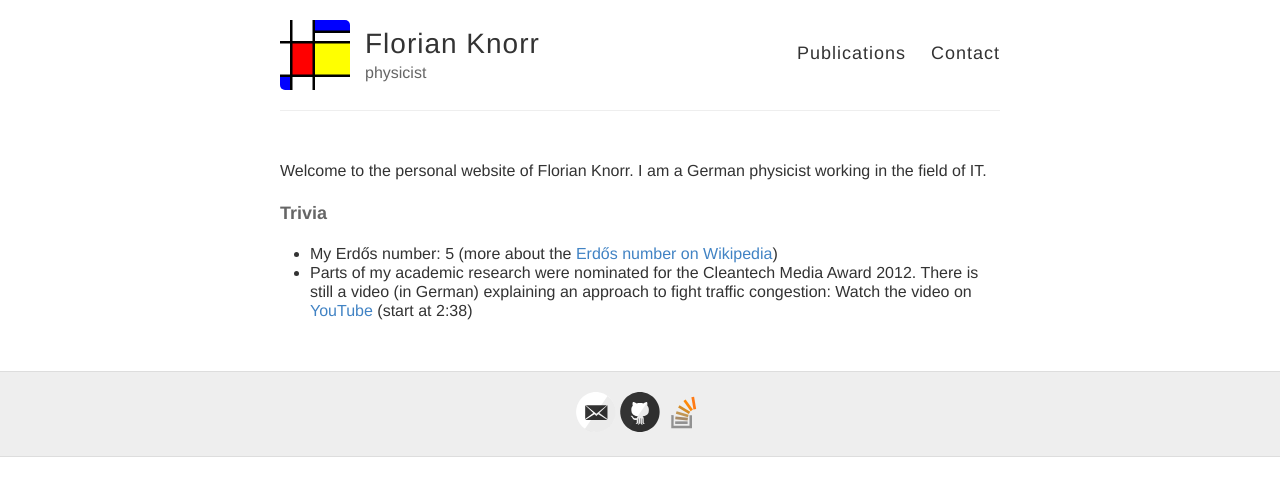
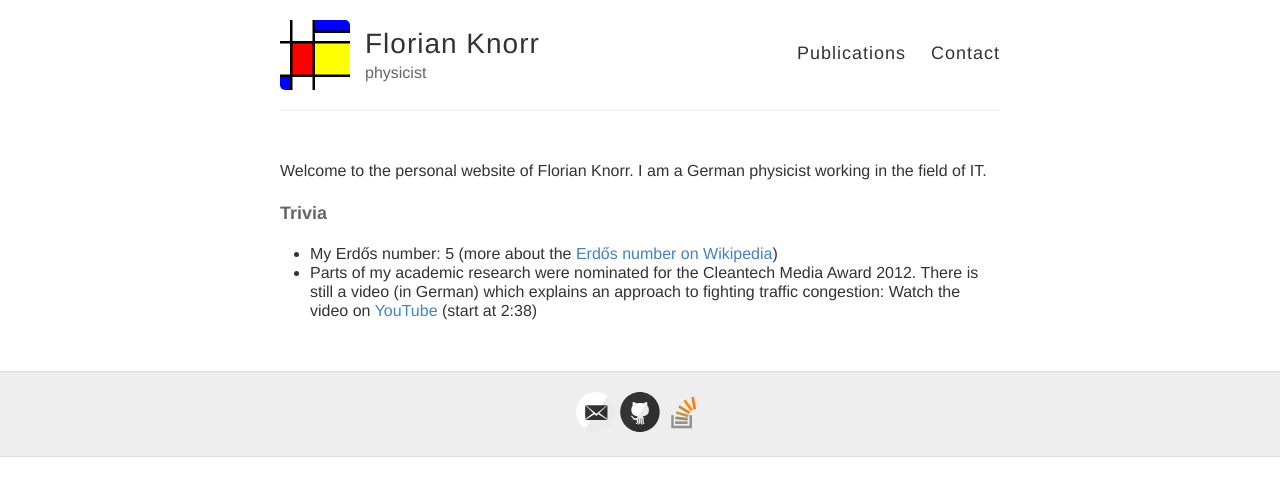
Before and after one commit to f-knorr/jekyll, a Jekyll site: the page built from index.md, in a window 1280 px wide. Shown: the top 496 px of the page. Built offline with Jekyll 4.4.1, drawn with Linux system fonts in a browser that asks for light colours; Markdown is read by kramdown in place of the engine named in the settings.

Commit message:
fix grammar

```diff
--- a/index.md
+++ b/index.md
@@ -8,6 +8,6 @@ I am a German physicist working in the field of IT.
 #### Trivia
 * My Erdős number: 5 (more about the [Erdős number on Wikipedia](https://en.wikipedia.org/wiki/Erd%C5%91s_number))
 * Parts of my academic research were nominated for the Cleantech Media Award 2012.
-There is still a video (in German) explaining an approach to fight traffic congestion:
+There is still a video (in German) which explains an approach to fighting traffic congestion:
 Watch the video on [YouTube](https://www.youtube.com/watch?t=28&v=aRZy02tqaSw#t=2m38s)
 (start at 2:38)
```
